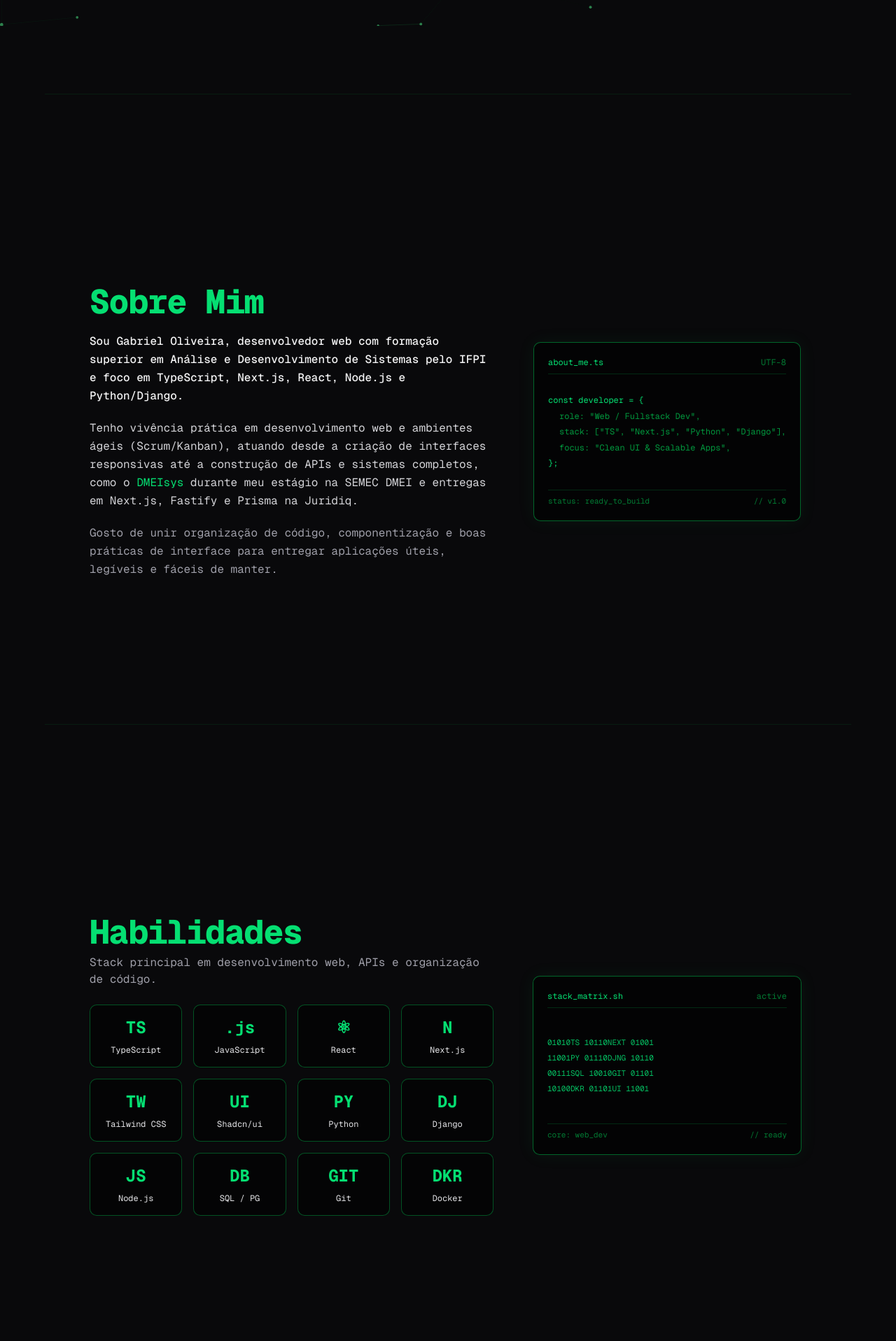
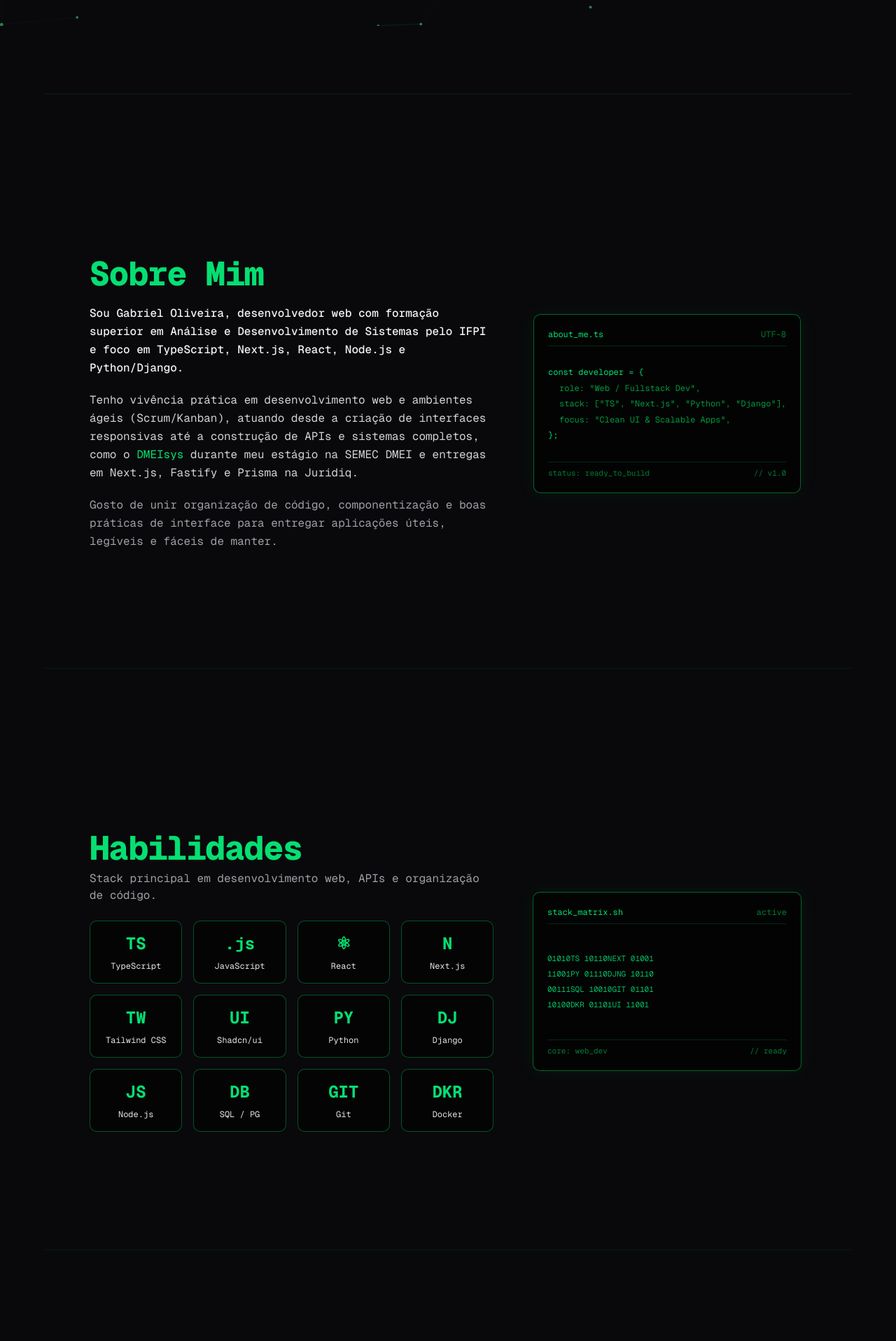
Before and after one commit to gabriel-codart/site-portfolio, a Next.js app: page / in a window 1280 px wide. Shown: the part 763-2680 px from the top of the page at 70% size. Built offline with nearby package versions, Linux system fonts and the light colour scheme.

Commit message:
Mlehorado aspectos visuais de padding e margin

```diff
--- a/src/components/AboutMeSection.tsx
+++ b/src/components/AboutMeSection.tsx
@@ -4,7 +4,7 @@ export function AboutMeSection() {
   return (
     <section
       id="sobre"
-      className="flex flex-col justify-center px-8 md:px-16 max-w-6xl mx-auto pt-68 py-52 border-t border-green-500/10"
+      className="flex flex-col justify-center px-6 sm:px-8 md:px-16 max-w-6xl mx-auto py-28 md:pt-58 md:py-42 border-t border-green-500/10"
     >
       <div className="grid grid-cols-1 lg:grid-cols-12 gap-12 items-center">
         {/* Coluna de texto */}
--- a/src/components/ContactSection.tsx
+++ b/src/components/ContactSection.tsx
@@ -22,7 +22,7 @@ export function ContactSection() {
   return (
     <section
       id="contato"
-      className="flex flex-col justify-center px-8 md:px-16 max-w-6xl mx-auto pt-68 py-52 border-t border-green-500/10"
+      className="flex flex-col justify-center px-6 sm:px-8 md:px-16 max-w-6xl mx-auto py-28 md:pt-58 md:py-42 border-t border-green-500/10"
     >
       <div className="grid grid-cols-1 lg:grid-cols-12 gap-12 items-center">
         {/* Coluna de informações e botões */}
--- a/src/components/ExperiencesSection.tsx
+++ b/src/components/ExperiencesSection.tsx
@@ -38,7 +38,7 @@ export function ExperiencesSection() {
   return (
     <section
       id="experiencias"
-      className="flex flex-col justify-center px-8 md:px-16 max-w-6xl mx-auto pt-68 py-52 border-t border-green-500/10"
+      className="flex flex-col justify-center px-6 sm:px-8 md:px-16 max-w-6xl mx-auto py-28 md:pt-58 md:py-42 border-t border-green-500/10"
     >
       <div className="space-y-8">
         <div className="space-y-2">
--- a/src/components/HomeSection.tsx
+++ b/src/components/HomeSection.tsx
@@ -8,7 +8,7 @@ export function HomeSection() {
   const [isHovered, setIsHovered] = useState(false);
 
   return (
-    <section id="perfil" className="min-h-[85vh] flex flex-col justify-center px-8 md:px-16 max-w-6xl mx-auto pt-80 py-72">
+    <section id="perfil" className="min-h-[85vh] flex flex-col justify-center px-6 sm:px-8 md:px-16 max-w-6xl mx-auto py-38 md:pt-80 md:py-72">
       <div className="flex flex-col md:flex-row justify-between items-center gap-12">
         <div className="space-y-6 max-w-2xl">
           <h1 className="text-5xl md:text-7xl font-extrabold text-green-400 tracking-tight font-mono">
--- a/src/components/ProjectsSection.tsx
+++ b/src/components/ProjectsSection.tsx
@@ -8,7 +8,7 @@ export function ProjectsSection() {
   return (
     <section
       id="projetos"
-      className="flex flex-col justify-center px-8 md:px-16 max-w-6xl mx-auto pt-68 py-52 border-t border-green-500/10"
+      className="flex flex-col justify-center px-6 sm:px-8 md:px-16 max-w-6xl mx-auto py-28 md:pt-58 md:py-42 border-t border-green-500/10"
     >
       <div className="space-y-8">
         <div className="space-y-2">
--- a/src/components/SkillsSection.tsx
+++ b/src/components/SkillsSection.tsx
@@ -25,7 +25,7 @@ export function SkillsSection() {
   return (
     <section
       id="habilidades"
-      className="flex flex-col justify-center px-8 md:px-16 max-w-6xl mx-auto pt-68 py-52 border-t border-green-500/10"
+      className="flex flex-col justify-center px-6 sm:px-8 md:px-16 max-w-6xl mx-auto py-28 md:pt-58 md:py-42 border-t border-green-500/10"
     >
       <div className="grid grid-cols-1 lg:grid-cols-12 gap-12 items-center">
         {/* Grade de habilidades */}
```
